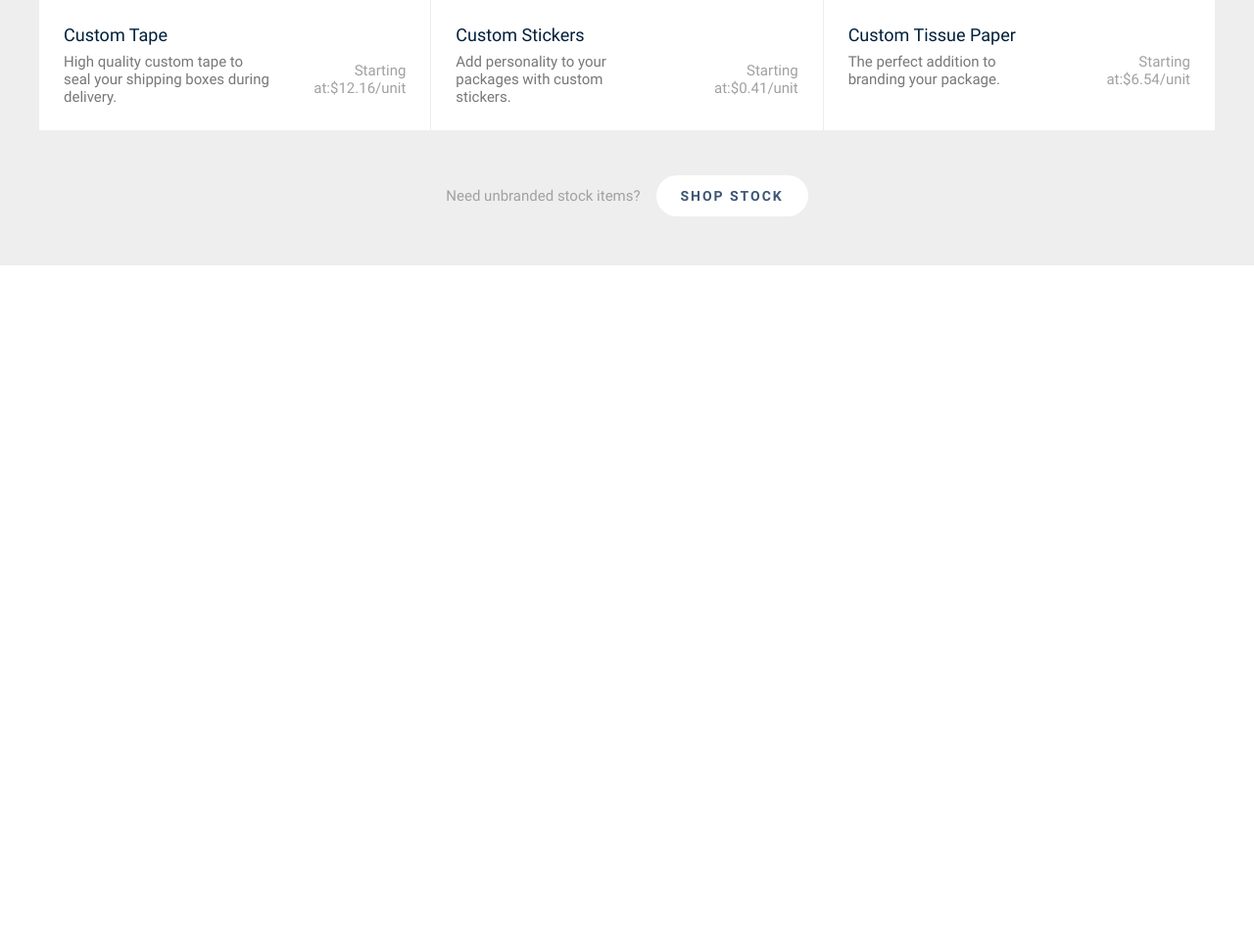
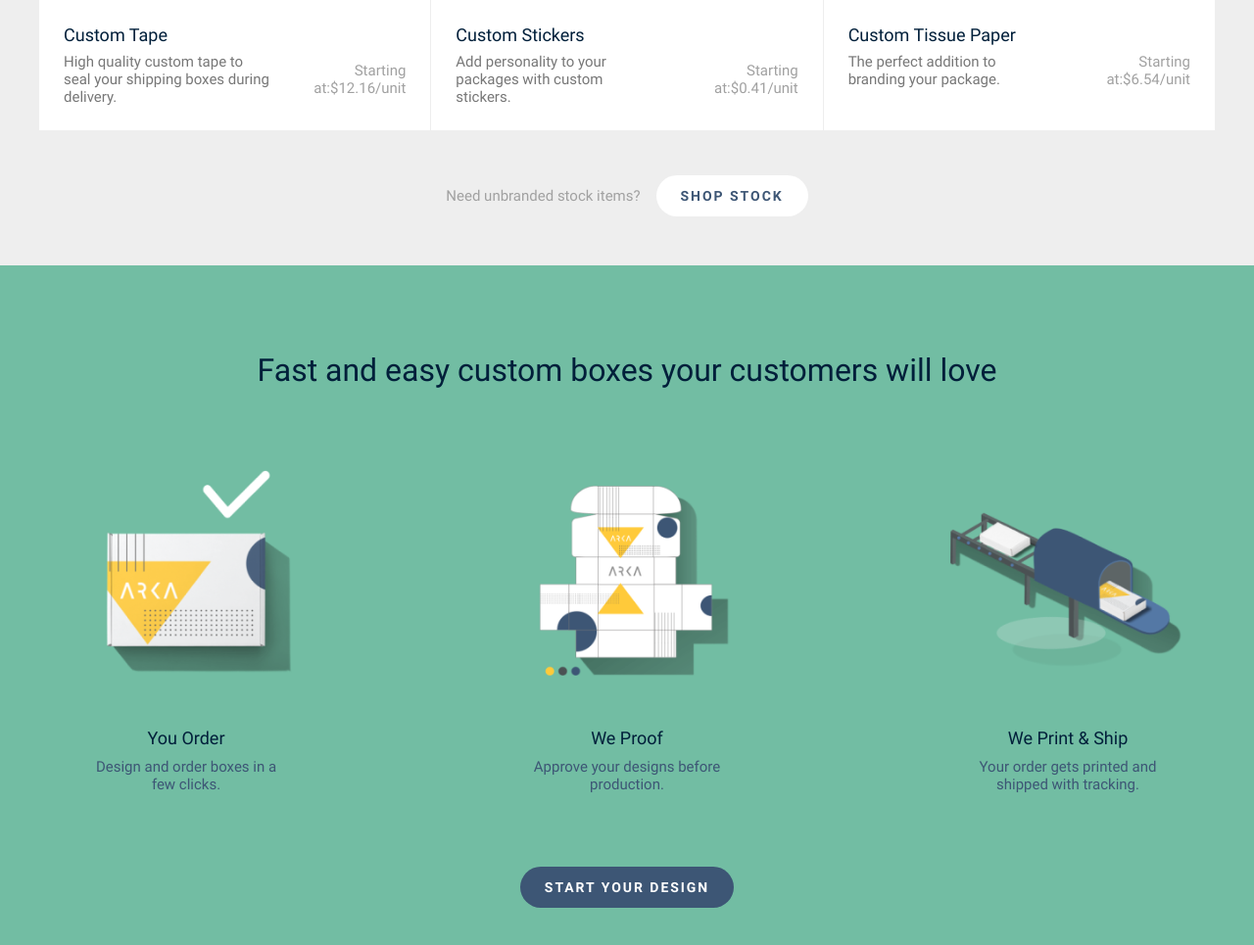
Before and after one commit to dkvsk/arka, a plain HTML site: page index.html in a window 1280 px wide. Shown: the part 1719-2684 px from the top of the page at 98% size. Before the commit the page ends 1990 px from the top, so only its background shows below. Drawn offline with Linux system fonts and the light colour scheme; files whose address does not match are found by name.

Commit message:
create advantages

```diff
--- a/index.html
+++ b/index.html
@@ -77,8 +77,6 @@
         </div>
       </div>
     </div>
-  </body>
-</html>
 
     <!-- Products -->
 
@@ -153,3 +151,47 @@
         </div>
       </div>
     </div>
+
+    <!-- Advantages -->
+
+    <div class="advantages">
+      <div class="container">
+        <div class="advantages__title">
+          Fast and easy custom boxes your customers will love
+        </div>
+        <div class="advantages__items">
+          <div class="advantages__item">
+            <div class="advantages__image">
+              <img src="img/advantages-1.png" alt="" />
+            </div>
+            <div class="advantages__subtitle">You Order</div>
+            <div class="advantages__text">
+              Design and order boxes in a few clicks.
+            </div>
+          </div>
+          <div class="advantages__item">
+            <div class="advantages__image">
+              <img src="img/advantages-2.png" alt="" />
+            </div>
+            <div class="advantages__subtitle">We Proof</div>
+            <div class="advantages__text">
+              Approve your designs before production.
+            </div>
+          </div>
+          <div class="advantages__item">
+            <div class="advantages__image">
+              <img src="img/advantages-3.png" alt="" />
+            </div>
+            <div class="advantages__subtitle">We Print & Ship</div>
+            <div class="advantages__text">
+              Your order gets printed and shipped with tracking.
+            </div>
+          </div>
+        </div>
+        <div class="advantages__footer">
+          <a class="advantages__button btn">Start your design</a>
+        </div>
+      </div>
+    </div>
+  </body>
+</html>
--- a/style.css
+++ b/style.css
@@ -24,6 +24,7 @@
 
 body {
   font-family: "Roboto";
+  font-size: 18px;
 }
 
 .container {
@@ -48,11 +49,12 @@ img {
   display: inline-flex;
   text-decoration: none;
   padding: 13px 25px;
+  text-transform: uppercase;
 }
 
 .btn-white {
   background-color: white;
-  color: #3D5675;
+  color: #3d5675;
   padding: 13px 25px;
 }
 
@@ -255,7 +257,7 @@ img {
 /* Products */
 
 .products {
-  background-color:#EEEEEE;
+  background-color: #eeeeee;
   padding: 57px 0 50px;
 }
 
@@ -267,7 +269,7 @@ img {
 
 .products__title {
   font-size: 32px;
-  color: #011F3A;
+  color: #011f3a;
   max-width: 75%;
   padding-right: 25px;
 }
@@ -293,7 +295,7 @@ img {
 
 .products__subtitle {
   font-size: 18px;
-  color: #011F3A;
+  color: #011f3a;
   padding-bottom: 8px;
 }
 
@@ -306,7 +308,7 @@ img {
 
 .products__price {
   font-size: 15px;
-  color: #A1A1A1;
+  color: #a1a1a1;
   text-align: right;
 }
 
@@ -330,7 +332,7 @@ img {
 }
 
 .products__heading {
-  color: #A1A1A1;
+  color: #a1a1a1;
   font-size: 15px;
 }
 
@@ -385,3 +387,68 @@ img {
     padding: 0px 14px 14px;
   }
 }
+
+/* Advantages */
+
+.advantages {
+  background-color: #72bda3;
+  padding: 88px 0;
+}
+
+.advantages__title {
+  text-align: center;
+  font-size: 32px;
+  color: #011f3a;
+  margin-bottom: 46px;
+}
+
+.advantages__items {
+  display: flex;
+  justify-content: space-between;
+  margin-bottom: 75px;
+}
+
+.advantages__item {
+  text-align: center;
+  max-width: 300px;
+}
+
+.advantages__subtitle {
+  padding-bottom: 10px;
+  color: #011f3a;
+}
+
+.advantages__text {
+  color: #3d5675;
+  font-size: 15px;
+  padding: 0 50px;
+}
+
+.advantages__footer {
+  text-align: center;
+}
+
+.advantages__image {
+  display: flex;
+  justify-content: center;
+  align-items: center;
+  height: 300px;
+}
+
+@media only screen and (max-width: 768px) {
+  .advantages {
+    padding: 50px 0;
+  }
+  .advantages__title {
+    margin-bottom: 10px;
+    font-size: 24px;
+  }
+  .advantages__items {
+    flex-direction: column;
+    align-items: center;
+    margin-bottom: 50px;
+  }
+  .advantages__image {
+    height: 200px;
+  }
+}
```
Also changed, not shown: img/advantages-1.png (added), img/advantages-2.png (added), img/advantages-3.png (added). Lines whose indentation alone changed are shown as unchanged.
